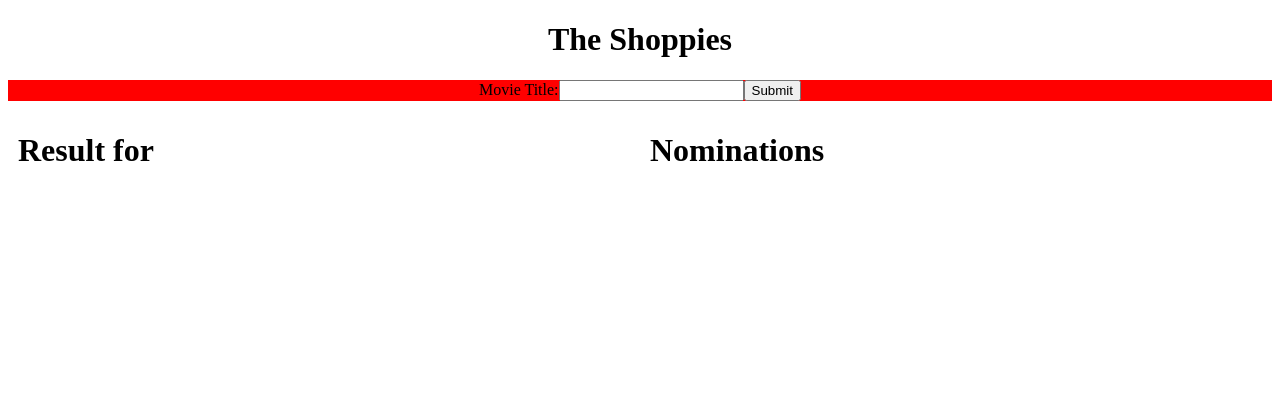
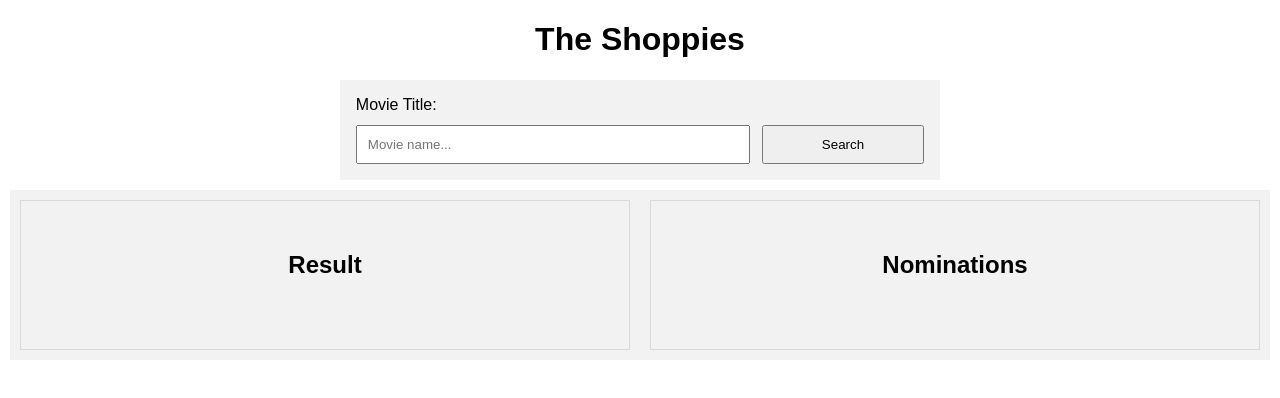
Before and after one commit to ILLYAKO/movie-omdb-api, a React (Create React App) app: page / in a window 1280 px wide. Shown: the top 398 px of the page. Built offline with nearby package versions, Linux system fonts and the light colour scheme.

Commit message:
2020-09-07-deploy

```diff
--- a/src/App.css
+++ /dev/null
@@ -1,38 +0,0 @@
-.App {
-  text-align: center;
-}
-
-.App-logo {
-  height: 40vmin;
-  pointer-events: none;
-}
-
-@media (prefers-reduced-motion: no-preference) {
-  .App-logo {
-    animation: App-logo-spin infinite 20s linear;
-  }
-}
-
-.App-header {
-  background-color: #282c34;
-  min-height: 100vh;
-  display: flex;
-  flex-direction: column;
-  align-items: center;
-  justify-content: center;
-  font-size: calc(10px + 2vmin);
-  color: white;
-}
-
-.App-link {
-  color: #61dafb;
-}
-
-@keyframes App-logo-spin {
-  from {
-    transform: rotate(0deg);
-  }
-  to {
-    transform: rotate(360deg);
-  }
-}
--- a/src/App.js
+++ b/src/App.js
@@ -1,7 +1,7 @@
 import React, { Component } from "react";
 import MovieSearchForm from "./components/MovieSearchForm";
 import MovieResult from "./components/MovieResult";
-import "./App.css";
+//import "./App.css";
 import MovieNominations from "./components/MovieNominations";
 
 class App extends Component {
@@ -27,7 +27,7 @@ class App extends Component {
   };
 
   movieNominationshandler = (movie) => {
-    if (this.state.movieNominants.length < 5) {
+    if (this.state.movieNominants.length <=4) {
       this.setState({
         movieNominants: [...this.state.movieNominants, movie],
         disabledButtons: [...this.state.disabledButtons, movie.imdbID],
@@ -35,30 +35,15 @@ class App extends Component {
     } else {
       this.setState({ isFiveNominants: true });
     }
-
-    // if (this.state.disabledButtons.length < 5) {
-    //   this.setState({
-    //     disabledButtons: [...this.props.disabledButtons, movie.imdbID],//////
-    //   });
-    // }
   };
 
   movieRemoveNominhandler = (imdbIDNumber) => {
     let arrayM = [...this.state.movieNominants];
-    console.log("index", imdbIDNumber);
     if (imdbIDNumber !== -1) {
       arrayM.splice(imdbIDNumber, 1);
       this.setState({ movieNominants: arrayM });
       this.setState({ isFiveNominants: false });
     }
-    ////////////////
-    // let arrayB = [...this.state.disabledButtons];
-    // let index = arrayB.indexOf(imdbIDNumber)
-    // console.log("indexB", index);
-    // if (index !== -1) {
-    //   arrayB.splice(index, 1);
-    //   this.setState({ disabledButtons: arrayB });
-    // }
     this.setState({
       disabledButtons: this.state.disabledButtons.filter((item) => {
         return item !== imdbIDNumber;
@@ -74,7 +59,7 @@ class App extends Component {
           onSearcMovieName={this.movieNamehandler}
           serverResponse={this.state.serverResponse}
         />
-        <div className="row Result Nomination">
+        <div className="row result nomination">
           <MovieResult
             serverResponseHandler={this.serverResponseHandler}
             movieName={this.state.movieName}
@@ -82,10 +67,6 @@ class App extends Component {
             disabledButtons={this.state.disabledButtons}
             serverResponse={this.state.serverResponse}
           />
-          {console.log(
-            "App.state.disabledButtons: ",
-            this.state.disabledButtons
-          )}
           <MovieNominations
             movieNominants={this.state.movieNominants}
             isFiveNominants={this.state.isFiveNominants}
--- a/src/components/MovieNominations.js
+++ b/src/components/MovieNominations.js
@@ -3,7 +3,7 @@ import React, { Component } from "react";
 class MovieNominations extends Component {
   constructor(props) {
     super(props);
-    this.state = { };
+    this.state = {};
   }
 
   clickHandler = (index) => {
@@ -13,14 +13,20 @@ class MovieNominations extends Component {
   render() {
     return (
       <div className="column nomination">
-        <h1>Nominations</h1>
-        <div className = "Five Nominates" style={{ background: "yellow" }}>
-        {this.props.isFiveNominants && <h3>Thank you for your choice the 5 Nominates!</h3>}
+        <h2>Nominations</h2>
+        {this.props.isFiveNominants && (
+          <div className="five nominates">
+            <h3>Thank you for your choice the 5 Nominates!</h3>
           </div>
-
+        )}
         {this.props.movieNominants.map((movie, index) => (
           <li key={index}>
+            <div className="movie-img" style={{backgroundImage:`url(${movie.Poster})`}}>
+              {/* <img src={movie.Poster} alt={movie.Title}></img> */}
+            </div>
+            <p className="movie-dscr">
               {movie.Title} ({movie.Year}) Nominate
+            </p>
             <button
               onClick={() => {
                 this.clickHandler(movie.imdbID);
--- a/src/components/MovieResult.js
+++ b/src/components/MovieResult.js
@@ -9,8 +9,7 @@ class MovieResult extends Component {
       currentPage: 0,
       totalPages: 0,
       resultPerPage: 10,
-      disabledButtons:[],
-
+      disabledButtons: [],
       apikey: "7535d36f",
       basicUrl: "http://www.omdbapi.com/?apikey=",
     };
@@ -24,12 +23,7 @@ class MovieResult extends Component {
 
   clickHandler = (movie) => {
     this.props.movieNominationshandler(movie);
-    this.setState({disabledButtons:this.props.disabledButtons})
-    // if (this.state.disabledButtons.length < 5) {
-    //   this.setState({
-    //     disabledButtons: [...this.props.disabledButtons, movie.imdbID],//////
-    //   });
-    // }
+    this.setState({ disabledButtons: this.props.disabledButtons });
   };
 
   omdbUrl = () => {
@@ -72,31 +66,37 @@ class MovieResult extends Component {
     if (this.props.movieName !== prevProps.movieName) {
       this.fetchReqest();
     }
-
   }
 
   render() {
     return (
       <div className="column result">
-        <h1>
-          Result for {this.props.movieName}{" "}
-          {this.props.serverResponse.totalResults}
-        </h1>
+        {this.props.movieName ? (
+          <h2>Results for "{this.props.movieName}"</h2>
+        ) : (
+          <h2>Result</h2>
+        )}
         <div className="result list">
-        {console.log("MovieResult.state.disabledButtons: ", this.state.disabledButtons)}
+          <ul>
             {this.state.movieList.map((movie, index) => (
               <li key={index}>
-              {movie.Title} ({movie.Year}) {movie.imdbID}
+               <div className="movie-img" style={{backgroundImage:`url(${movie.Poster})`}}>
+                  {/* <img src={movie.Poster} alt={movie.Title}></img> */}
+                </div>
+                <p className="movie-dscr">
+                  {movie.Title} ({movie.Year})
+                </p>
                 <button
                   onClick={() => {
                     this.clickHandler(movie);
                   }}
-                disabled={this.props.disabledButtons.includes(movie.imdbID)} /////
+                  disabled={this.props.disabledButtons.includes(movie.imdbID)}
                 >
                   Nominate
                 </button>
               </li>
             ))}
+          </ul>
         </div>
         {this.state.totalPages !== 0 && (
           <Pagination
--- a/src/components/MovieSearchForm.js
+++ b/src/components/MovieSearchForm.js
@@ -19,12 +19,12 @@ class Form extends Component {
 
   render() {
     return (
-      <form onSubmit={this.mySubmitHandler} style={{ background: "red" }}>
+      <form onSubmit={this.mySubmitHandler} >
         <label>
           Movie Title:
-          <input type="text" name="movieName" onChange={this.myChangeHandler} />
         </label>
-        <input type="submit" value="Submit" />
+        <input type="text" name="movieName" onChange={this.myChangeHandler} placeholder="Movie name..." />
+        <input type="submit" value="Search" />
         {this.props.serverResponse.Response === "False" && (
           <div>
             <p>OMDB Response: {this.props.serverResponse.Error}</p>
--- a/src/components/pagination.css
+++ b/src/components/pagination.css
@@ -4,26 +4,37 @@
     display: flex;
     list-style: none;
     outline: none;
+    justify-content: center;
   }
   .pagination > .active > a{
-    background-color: #47ccde ;
-    border-color: #47ccde ;
-    color: #fff;
+    background-color: black ;
+    border-color: black ;
+    color: white;
   }
   .pagination > li > a{
-    border: 1px solid #47ccde ;
+    border: 1px solid #bcbcbc ;
     padding: 5px 10px;
     outline: none;
     cursor: pointer;
+    background: white;
   }
   .pagination > .active > a, .pagination > .active > span, .pagination > .active > a:hover, .pagination > .active > span:hover, .pagination > .active > a:focus, .pagination > .active > span:focus{
-    background-color: #47ccde ;
-    border-color: #47ccde;
+    background-color: black ;
+    border-color: black;
     outline: none ;
   }
   .pagination > li > a, .pagination > li > span{
-    color: #47ccde
+    color: black;
   }
   .pagination > li:first-child > a, .pagination > li:first-child > span, .pagination > li:last-child > a, .pagination > li:last-child > span{
     border-radius: unset
   }
+  ul.pagination li {
+    margin: 0;
+    border: none;
+  }
+@media only screen and (max-width: 800px) {
+  .pagination > li > a {
+    padding:5px;
+  }
+}
--- a/src/index.css
+++ b/src/index.css
@@ -1,33 +1,139 @@
 * {
   box-sizing: border-box;
+
+}
+::selection {
+  color: #000000;
+  background: #7ec567;
+}
+body {
+  font-family: sans-serif;
+  margin: 0;
+  padding: 0;
+}
+.App h1, .App h2, .App h3 {
+  text-align: center;
 }
 
-/* body {
-  margin: 0;
-  font-family: -apple-system, BlinkMacSystemFont, 'Segoe UI', 'Roboto', 'Oxygen',
-    'Ubuntu', 'Cantarell', 'Fira Sans', 'Droid Sans', 'Helvetica Neue',
-    sans-serif;
-  -webkit-font-smoothing: antialiased;
-  -moz-osx-font-smoothing: grayscale;
-} */
-
-/* Create two equal columns that floats next to each other */
-.column {
-  float: left;
-  width: 50%;
-  padding: 10px;
-  height: 300px; /* Should be removed. Only for demonstration */
-  text-align: left;
-}
-
-/* Clear floats after the columns */
 .row:after {
   content: "";
   display: table;
   clear: both;
 }
+.column {
+  float: left;
+  width: calc(50% - 20px);
+  padding: 30px;
+  text-align: left;
+  min-height: 150px;
+  border: 1px solid #d9d9d9;
+  margin: 10px;
+}
+.result.nomination {
+  background: #f2f2f2;
+  margin: 10px;
+}
+form {
+  width: 100%;
+  max-width: 600px;
+  margin: auto;
+  padding: 10px;
+  background: #f2f2f2;
+}
+input[type="text"] {
+  margin: 1%;
+  width: 68%;
+  padding: 10px;
+}
+input[type="submit"] {
+  width: 28%;
+  margin: 1%;
+  padding: 10px;
+}
+label {
+  width: 98%;
+  display: inline-block;
+  text-align: left;
+  margin: 1%;
+}
+.movie-img {
+  width: 80px;
+  height: 80px;
+  justify-content: center;
+  align-items: center;
+  display: flex;
+  background-size: contain;
+  background-repeat: no-repeat;
+  background-position: center;
+  border: #d9d9d9 1px solid;
+  background-color: white;
+}
+p.movie-dscr {
+  max-width: 70%;
+  text-align: center;
+}
+button {
+  padding: 5px 10px;
+  margin-left: 10px;
+}
+ul{
+  padding: 0;
+}
+li {
+  display: flex;
+  justify-content: space-between;
+  align-items: center;
+  margin: 10px;
+  padding: 0 0 10px 0;
+  border-bottom: 1px #bcbcbc dashed;
+}
+li:last-child{
+  border-bottom: none;
+}
 
-/* code {
-  font-family: source-code-pro, Menlo, Monaco, Consolas, 'Courier New',
-    monospace;
-} */
+.five.nominates {
+  background: #7ec567;
+  color: white;
+  height: 70px;
+  display: flex;
+  justify-content: center;
+  align-items: center;
+  border: #747373 1px solid;
+  margin-bottom: 40px;
+}
+@media only screen and (max-width: 1400px) {
+  .movie-img {
+    width: 50px;
+    height: 50px;
+  }
+  p.movie-dscr {
+    max-width: 40%;
+    text-align: center;
+  }
+  h3 {
+    font-size: 1em;
+    padding: 5px;
+  }
+}
+@media only screen and (max-width: 800px) {
+  .column {
+    width: calc(100% - 20px);
+    padding: 20px;
+  }
+  .result.nomination {
+    margin: 10px 0;
+}
+}
+@media only screen and (max-width: 460px) {
+  .column {
+    width: calc(100% - 0px);
+    padding: 10px;
+  }
+  li {
+    flex-direction: column;
+  }
+  p.movie-dscr {
+    max-width: 80%;
+    text-align: center;
+}
+}
```
Lines whose indentation alone changed are shown as unchanged.
